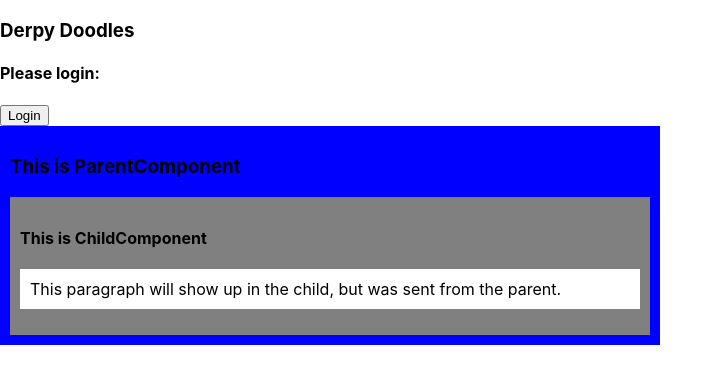
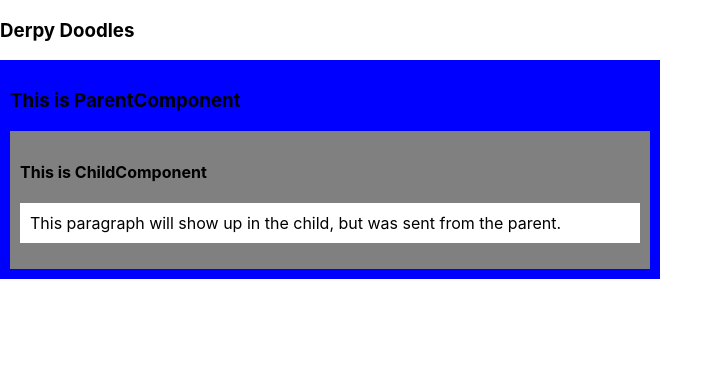
Before and after one commit to TheMartinCrabtree/ReactiveDoodles, a React (Create React App) app: page / in a window 1280 px wide. Shown: the top 384 px of the page, without its empty margins (0-723 px from the left). Built offline with nearby package versions, Linux system fonts and the light colour scheme.

Commit message:
demo stuff done

```diff
--- a/src/Login.js
+++ b/src/Login.js
@@ -13,11 +13,9 @@ const Login=(props)=>{
         //     <button id="login" onClick={()=>props.setLoginVerified(true)} >Login</button>
         // </section>
         <section>
-        <h4>Please login:</h4>
-        <button id="login" onClick={()=>props.setLoginVerified(true)} >Login</button>
 
         <ParentComponent />
-    </section>
+        </section>
     );
 }
 
```
